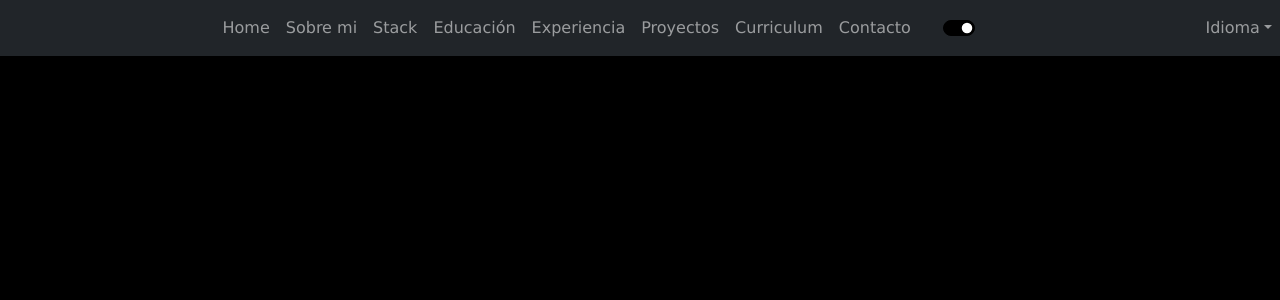
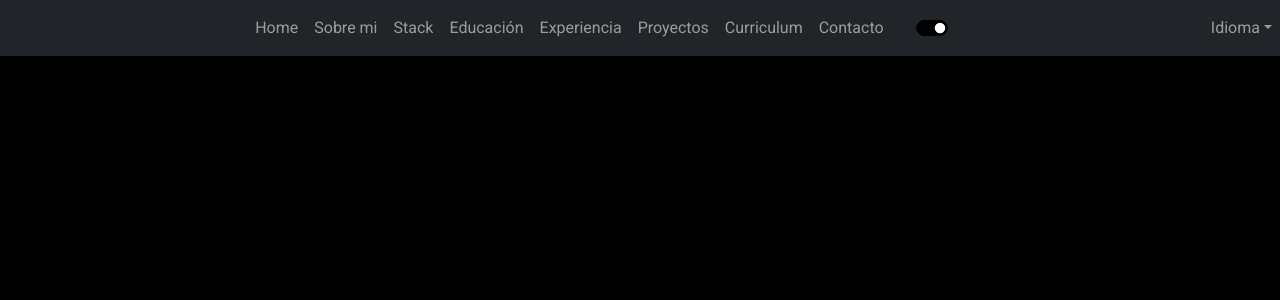
Before and after one commit to Leonardo-villagran/portfolio, a React (Vite) app: page / in a window 1280 px wide. Shown: the top 300 px of the page. Built offline with nearby package versions, Linux system fonts and the light colour scheme; no server answers.

Commit message:
roboto added

```diff
--- a/index.html
+++ b/index.html
@@ -3,6 +3,7 @@
   <head>
     <meta charset="UTF-8" />
     <link rel="icon" type="image/png" href="./images/icon.png">
+    <link href="https://fonts.googleapis.com/css2?family=Roboto:wght@400;500;700&display=swap" rel="stylesheet">
     <meta name="viewport" content="width=device-width, initial-scale=1.0" />
     <title>Leonardo Villagrán - Portafolio</title>
   </head>
--- a/src/index.css
+++ b/src/index.css
@@ -3,7 +3,7 @@
   padding: 0;
   background-color: black;
   color: white;
-  font-family: Verdana, Geneva, sans-serif;
+  font-family: "Roboto", sans-serif;
 }
 
 body.dark {
```
